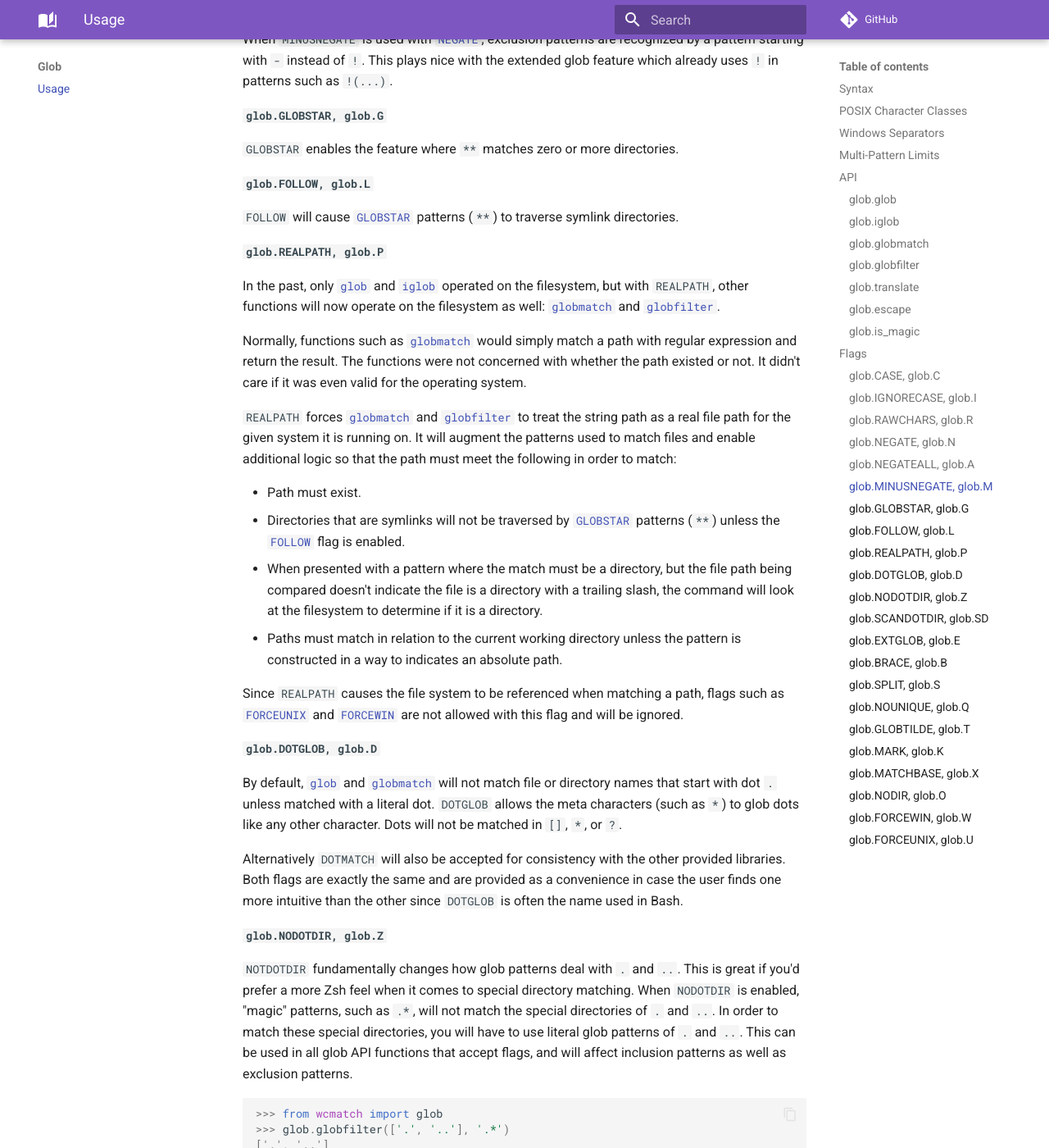
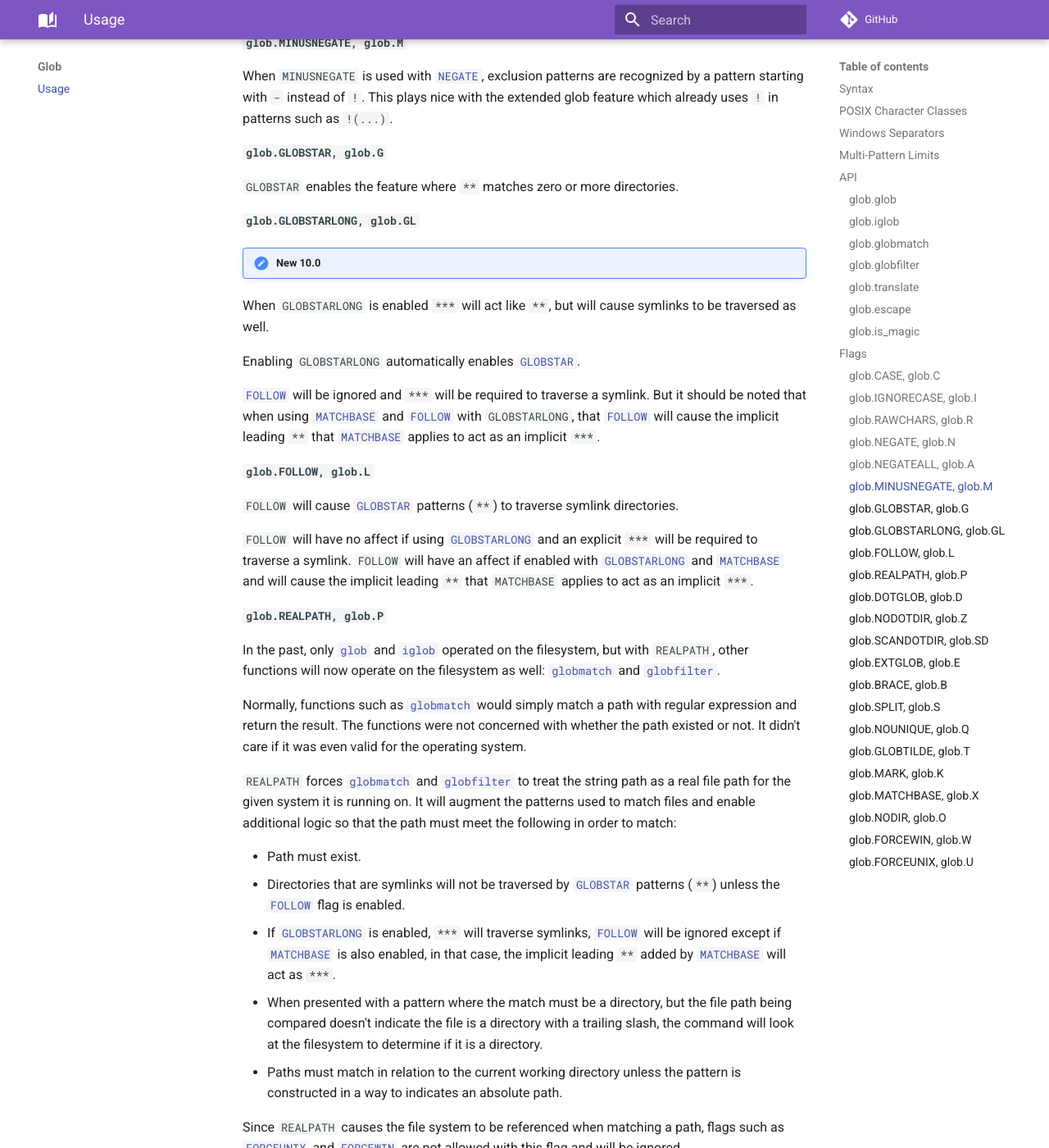
Before and after one commit to facelessuser/wcmatch, an MkDocs documentation site: the page built from docs/src/markdown/glob.md, in a window 1280 px wide and 1400 px high, scrolled down 17992 px. Shown: the whole window at 82% size. Built offline with MkDocs 1.6.1 and Material for MkDocs 9.7.7, drawn with Linux system fonts in a browser that asks for light colours; emoji names are drawn with the system emoji font; comment, search, counter and statistics services are not loaded; some of the changed text lies outside the part shown.

Commit message:
Add support for Zsh style `***`

```diff
--- a/docs/src/dictionary/en-custom.txt
+++ b/docs/src/dictionary/en-custom.txt
@@ -64,6 +64,7 @@ preprocessing
 preprocessors
 prerelease
 prereleases
+recurse
 recursing
 regex
 sharepoint
--- a/docs/src/markdown/about/changelog.md
+++ b/docs/src/markdown/about/changelog.md
@@ -2,9 +2,11 @@
 
 ## 10.0
 
+-   **NEW**: Added `GLOBSTARLONG` which adds support for the Zsh style `***` which acts like `**` with `GLOBSTAR` but
+    but traverses symlinks.
 -   **NEW**: Symlinks should not be traversed when `GLOBSTAR` is enabled unless `FOLLOW` is also enabled, but they
     should still be matched. Prior to this change, symlinks were not traversed _and_ they were ignored from matching
-    which contradicts how Bash works, which is are general target.
+    which contradicts how Bash works, which is our general target.
 -   **FIX**: Fix some inconsistencies with `globmatch` and symlink handling when `REALPATH` is enabled.
 
 ## 9.0
--- a/docs/src/markdown/glob.md
+++ b/docs/src/markdown/glob.md
@@ -19,7 +19,8 @@ character `#!py3 r'\?'`.  If you want to represent a literal backslash, you must
 Pattern           | Meaning
 ----------------- | -------
 `*`               | Matches everything except slashes.  On Windows it will avoid matching backslashes as well as slashes.
-`**`              | Matches zero or more directories, but will never match the directories `.` and `..`. Requires the [`GLOBSTAR`](#globstar) flag.
+`**`              | Matches zero or more directories, but will never match the directories ` . ` and `..`. Requires the [`GLOBSTAR`](#globstar) flag.
+`***`             | Like `**` but will also recurse symlinks. Requires the [`GLOBSTARLONG`](#globstarlong) flag.
 `?`               | Matches any single character.
 `[seq]`           | Matches any character in seq.
 `[!seq]`          | Matches any character not in seq. Will also accept character exclusions in the form of `[^seq]`.
@@ -766,9 +767,26 @@ When `MINUSNEGATE` is used with [`NEGATE`](#negate), exclusion patterns are reco
 
 `GLOBSTAR` enables the feature where `**` matches zero or more directories.
 
+#### `glob.GLOBSTARLONG, glob.GL` {: #globstarlong}
+
+/// new | New 10.0
+///
+
+When `GLOBSTARLONG` is enabled `***` will act like `**`, but will cause symlinks to be traversed as well.
+
+Enabling `GLOBSTARLONG` automatically enables [`GLOBSTAR`](#globstar).
+
+[`FOLLOW`](#follow) will be ignored and `***` will be required to traverse a symlink. But it should be noted that when
+using [`MATCHBASE`](#matchbase) and [`FOLLOW`](#follow) with `GLOBSTARLONG`, that [`FOLLOW`](#follow) will cause the
+implicit leading `**` that [`MATCHBASE`](#matchbase) applies to act as an implicit `***`.
+
 #### `glob.FOLLOW, glob.L` {: #follow}
 
 `FOLLOW` will cause [`GLOBSTAR`](#globstar) patterns (`**`) to traverse symlink directories.
+
+`FOLLOW` will have no affect if using [`GLOBSTARLONG`](#globstarlong) and an explicit `***` will be required to traverse
+a symlink. `FOLLOW` will have an affect if enabled with [`GLOBSTARLONG`](#globstarlong) and [`MATCHBASE`](#matchbase)
+and will cause the implicit leading `**` that `MATCHBASE` applies to act as an implicit `***`.
 
 #### `glob.REALPATH, glob.P` {: #realpath}
 
@@ -786,6 +804,9 @@ logic so that the path must meet the following in order to match:
 -   Path must exist.
 -   Directories that are symlinks will not be traversed by [`GLOBSTAR`](#globstar) patterns (`**`) unless the
     [`FOLLOW`](#follow) flag is enabled.
+-   If [`GLOBSTARLONG`](#globstarlong) is enabled, `***` will traverse symlinks, [`FOLLOW`](#follow) will be ignored
+    except if [`MATCHBASE`](#matchbase) is also enabled, in that case, the implicit leading `**` added by
+    [`MATCHBASE`](#matchbase) will act as `***`.
 -   When presented with a pattern where the match must be a directory, but the file path being compared doesn't indicate
     the file is a directory with a trailing slash, the command will look at the filesystem to determine if it is a
     directory.
```
Also changed, not shown: docs/src/markdown/pathlib.md (+21 -0 lines), 3 other files.
